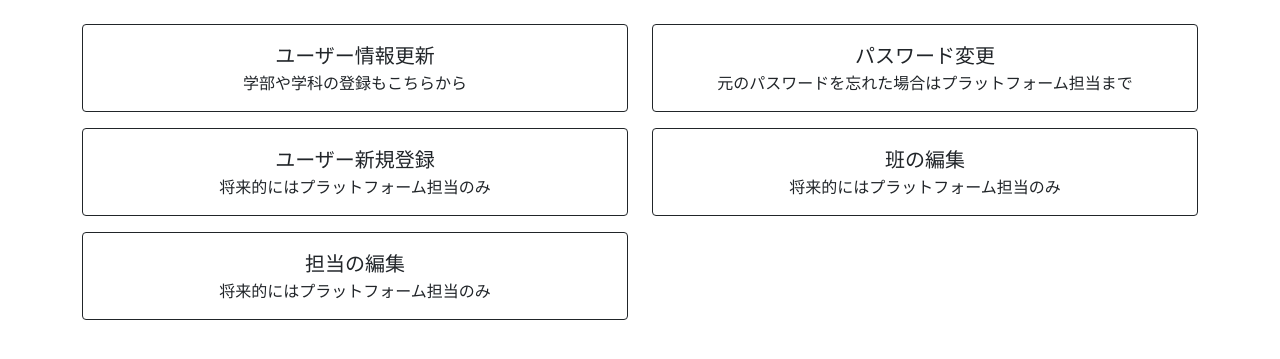
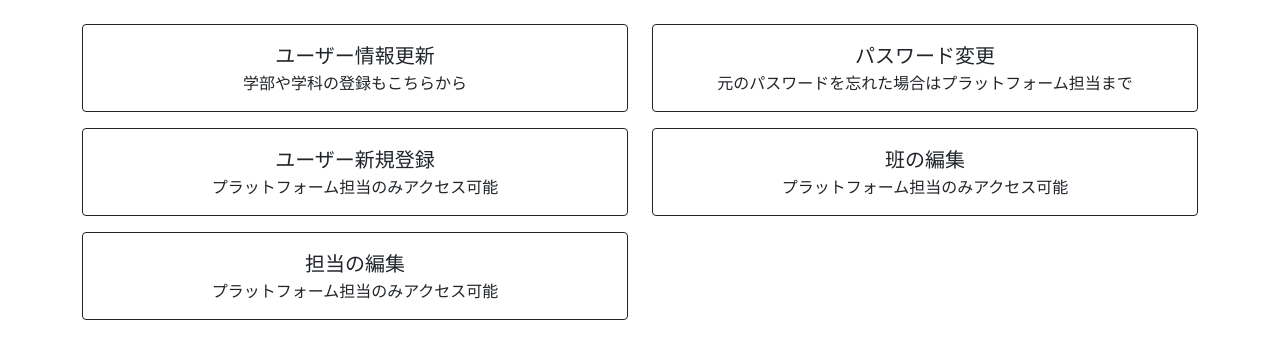
Before and after one commit to vvihar/fw_djangoapp, a Django app: template templates/accounts/index.html in a window 1280 px wide. Shown: the part 128-487 px from the top of the page. Run offline with Django 3.2, Linux system fonts and the light colour scheme; the template is opened without the code that fills it, so the values that code supplies are empty; the visitor is signed in with stand-in values (Sample User, id 1); some libraries are stand-ins or nearby versions.

Commit message:
文章を一部変更

```diff
--- a/templates/accounts/index.html
+++ b/templates/accounts/index.html
@@ -35,19 +35,19 @@ FairWind Account
         <div class="col-sm-6">
             <a href="{% url 'accounts:signup' %}" class="btn btn-outline-dark d-flex flex-column py-3 mb-3">
                 <div class="lead">ユーザー新規登録</div>
-                <div>将来的にはプラットフォーム担当のみ</div>
+                <div>プラットフォーム担当のみアクセス可能</div>
             </a>
         </div>
         <div class="col-sm-6">
             <a href="#" class="btn btn-outline-dark d-flex flex-column py-3 mb-3">
                 <div class="lead">班の編集</div>
-                <div>将来的にはプラットフォーム担当のみ</div>
+                <div>プラットフォーム担当のみアクセス可能</div>
             </a>
         </div>
         <div class="col-sm-6">
             <a href="#" class="btn btn-outline-dark d-flex flex-column py-3 mb-3">
                 <div class="lead">担当の編集</div>
-                <div>将来的にはプラットフォーム担当のみ</div>
+                <div>プラットフォーム担当のみアクセス可能</div>
             </a>
         </div>
         {% endif %}
```
